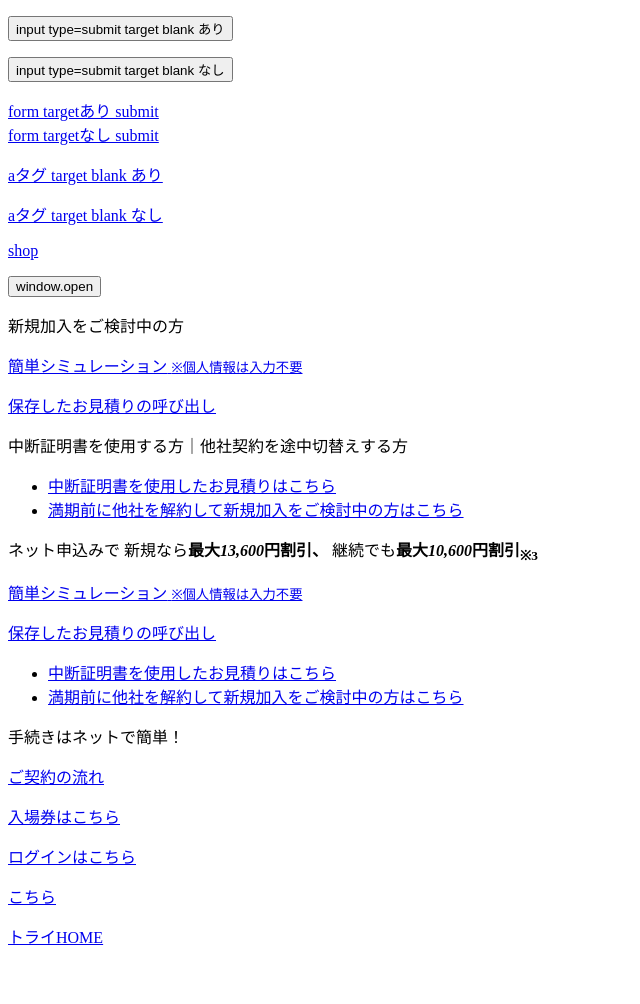
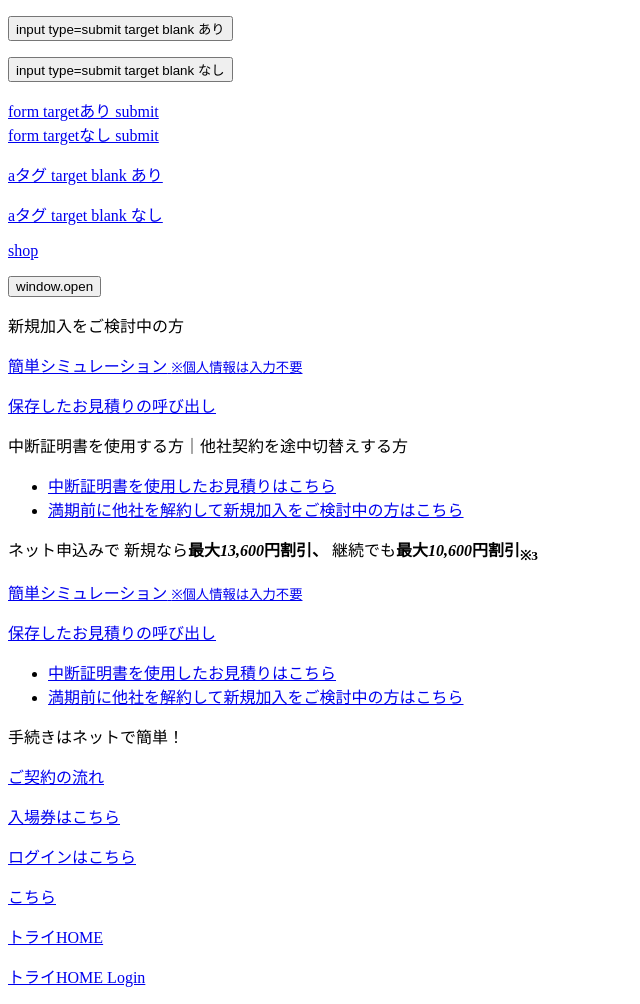
Before and after one commit to LoveBlackCoffee/html_test, a plain HTML site: page index.html in a window 1280 px wide. Shown: the whole page, without its empty margins (0-640 px from the left). Before the commit the page ends 964 px from the top, so only its background shows below. Drawn offline with Linux system fonts and the light colour scheme.

Commit message:
テスト

```diff
--- a/index.html
+++ b/index.html
@@ -132,7 +132,9 @@
 
     <p><a href="https://jp.drmartens.com/?dr_top_flg=1&utm_source=app">こちら</a></p>
 
-    <p><a href="https://uat.guardian.studyportaldev.trygroup.co.jp/auth/login">トライHOME</a></p>
+    <p><a href="https://uat.guardian.studyportaldev.trygroup.co.jp/">トライHOME</a></p>
+
+    <p><a href="https://uat.guardian.studyportaldev.trygroup.co.jp/auth/login">トライHOME Login</a></p>
 </body>
 
 </html>
```
